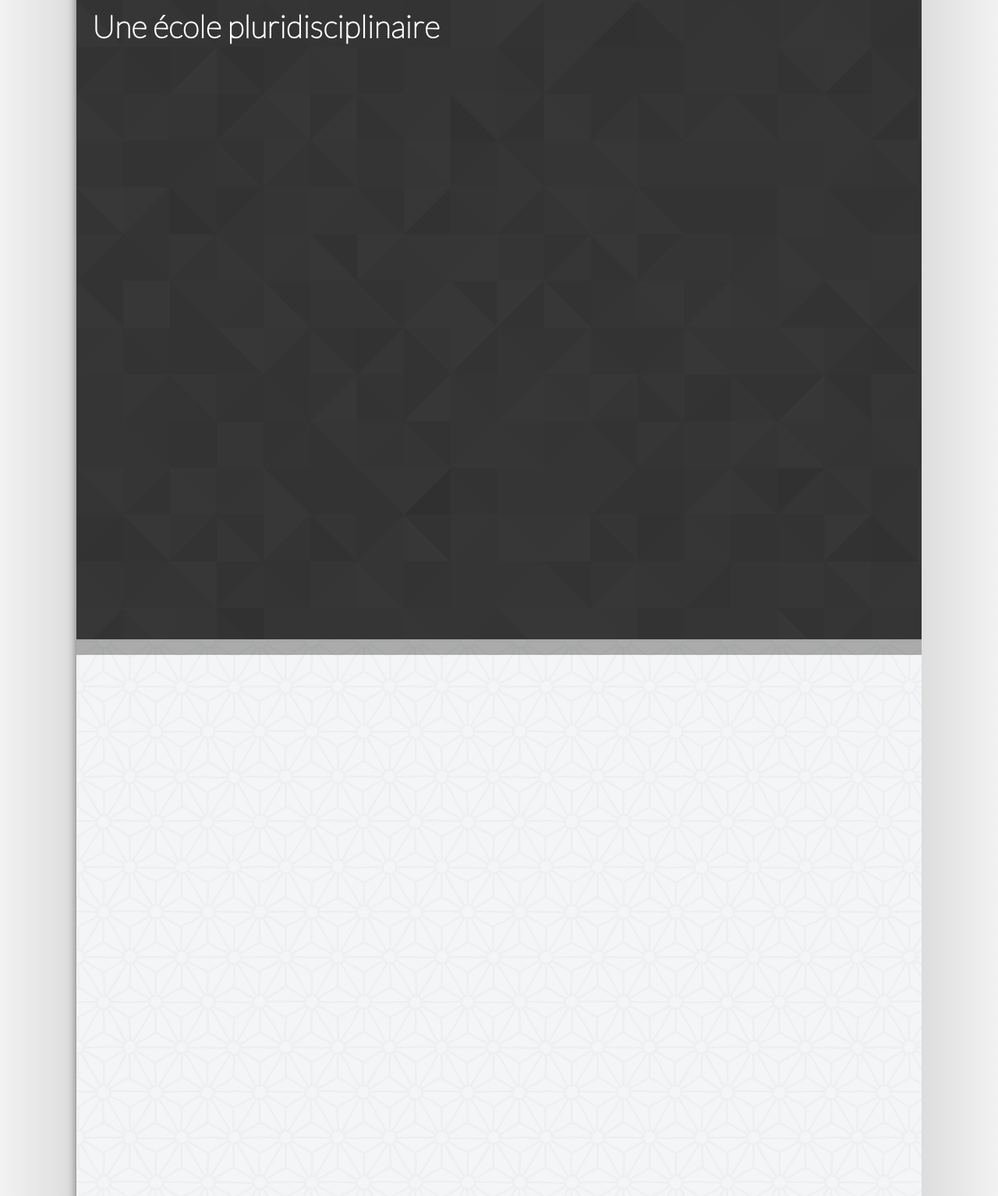
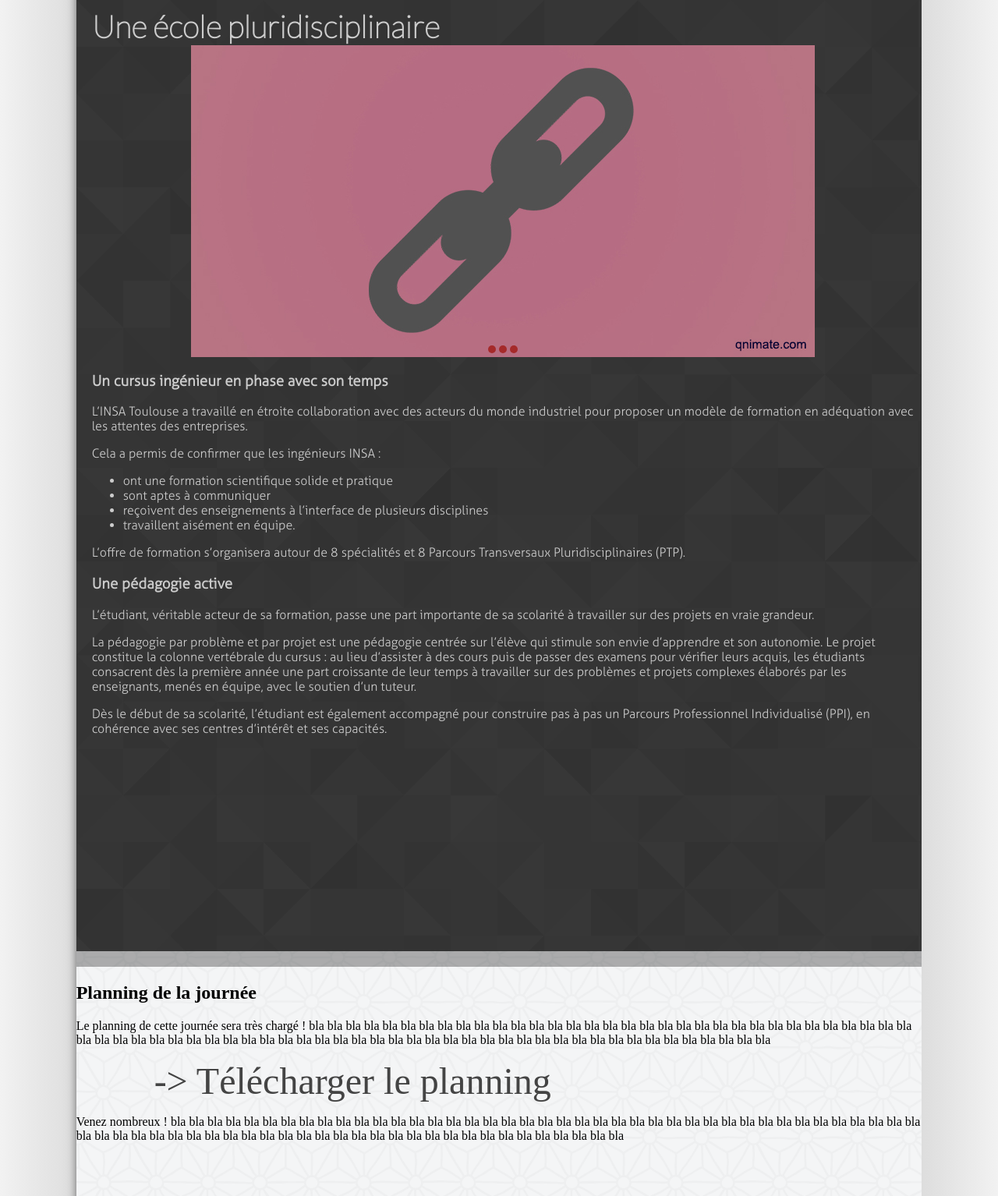
Before and after one commit to cflinto/maquette-PO-INSA, a plain HTML site: page index.html in a window 1280 px wide. Shown: the part 1026-2560 px from the top of the page at 78% size. Drawn offline with nearby package versions, Linux system fonts and the light colour scheme.

Commit message:
Scroll + Text

```diff
--- a/countdown.js
+++ b/countdown.js
@@ -1,4 +1,45 @@
 
+/*var imageScrollDivs = document.getElementsByClassName('slider-change');
+
+for(var i=0;i<imageScrollDivs.length;++i)
+{
+	imageScrollDivs[i].onclick = function(event) {
+
+		// This will prevent the default action of the anchor
+		//event.preventDefault();
+
+		//window.scrollTo(100, 0);
+		//window.location.hash.show();
+
+    	window.scrollTop(0);
+
+		// Failing the above, you could use this, however the above is recommended
+		//return false;
+
+	};
+}*/
+
+$('a[href*=\\#]').on('click', function(event){
+    $('html,body').animate({scrollTop:$(this.hash).offset().top}, 500);
+});
+
+function offsetAnchor() {
+  if (location.hash.length !== 0) {
+    window.scrollTo(window.scrollX, window.scrollY - 100);
+  }
+}
+
+// Captures click events of all <a> elements with href starting with #
+$(document).on('click', 'a[href^="#"]', function(event) {
+  // Click events are captured before hashchanges. Timeout
+  // causes offsetAnchor to be called after the page jump.
+  window.setTimeout(function() {
+    offsetAnchor();
+  }, 0);
+});
+
+// Set the offset when entering page with hash present in the url
+window.setTimeout(offsetAnchor, 0);
 
 
 var countDownDate = new Date("Jan 27, 2018 9:00:00").getTime();
--- a/design.css
+++ b/design.css
@@ -162,17 +162,18 @@ margin :0px;
 .INSA {
 	background-image: url("./footer_lodyas.png");
 	background-repeat: repeat;
-	height : 800px;
+	height : 1200px;
 	padding : 10px;
 	padding-left: 20px;
+	color : #cccccc;
+	font-family: "AllerLight"
 
 }
 
 .INSA h2 {
-	color : white;
 	font-size : 40px;
 	margin:0px;
-	font-family: "LatoHairline"
+	font-family: "LatoHairline";
 }
 
 .programme {
@@ -180,6 +181,13 @@ margin :0px;
 	background-image: url("./intersection.png");
 	background-repeat: repeat;
 	height : 700px;
+}
+
+.programme a {
+	text-decoration: none;
+	color: #444444;
+	font-size: 3em;
+	margin: 100px;
 }
 
 .acces {
@@ -245,6 +253,74 @@ margin :0px;
 }
 
 
+/**** image scroller ****/
+
+.slider-holder
+{
+    width: 800px;
+    height: 400px;
+    background-color: yellow;
+    margin-left: auto;
+    margin-right: auto;
+    margin-top: 0px;
+    text-align: center;
+    overflow: hidden;
+}
+
+.image-holder
+{
+    width: 2400px;
+    background-color: red;
+    height: 400px;
+    clear: both;
+    position: relative;
+
+    -webkit-transition: left 2s;
+    -moz-transition: left 2s;
+    -o-transition: left 2s;
+    transition: left 2s;
+}
+
+.slider-image
+{
+    float: left;
+    margin: 0px;
+    padding: 0px;
+    position: relative;
+}
+
+#slider-image-1:target ~ .image-holder
+{
+    left: 0px;
+}
+
+#slider-image-2:target ~ .image-holder
+{
+    left: -800px;
+}
+
+#slider-image-3:target ~ .image-holder
+{
+    left: -1600px;
+}
+
+.button-holder
+{
+    position: relative;
+    top: -20px;
+}
+
+.slider-change
+{
+    display: inline-block;
+    height: 10px;
+    width: 10px;
+    border-radius: 5px;
+    background-color: brown;
+}
+
+/***********************************/
+
 
 @font-face{
 	font-family: "AllerLight";
--- a/index.html
+++ b/index.html
@@ -26,11 +26,61 @@
 			<div class = "parallax"></div>
 
 			<div class="INSA" id="INSA">
-				<h2>Une école pluridisciplinaire</h2></div>
+				<h2>Une école pluridisciplinaire</h2>
+				<div class="slider-holder">
+					<span id="slider-image-1"></span>
+					<span id="slider-image-2"></span>
+					<span id="slider-image-3"></span>
+					<div class="image-holder">
+						<img src="1.jpg" class="slider-image" />
+						<img src="2.jpg" class="slider-image" />
+						<img src="3.jpg" class="slider-image" />
+					</div>
+					<div class="button-holder">
+						<a href="#slider-image-1" class="slider-change"></a>
+						<a href="#slider-image-2" class="slider-change"></a>
+						<a href="#slider-image-3" class="slider-change"></a>
+					</div>
+				</div>
+				<h3>Un cursus ingénieur en phase avec son temps</h3>
 
-			<div class="programme" id ="programme"></div>
+				<p>L’INSA Toulouse a travaillé en étroite col­laboration avec des acteurs du monde industriel pour proposer un modèle de formation en adéquation avec les attentes des entreprises.</p>
 
-			<div class="acces" id ="acces"></div>
+
+
+				<p>Cela a permis de confirmer que les ingénieurs INSA :
+
+					<ul>
+						<li>ont une formation scientifique solide et pratique</li>
+						<li>sont aptes à communiquer</li>
+						<li>reçoivent des enseignements à l’interface de plusieurs disciplines</li>
+						<li>travaillent aisément en équipe.</li>
+					</ul>
+				</p>
+
+
+
+				<p>L’offre de formation s’organisera autour de 8 spécialités et 8 Parcours Transversaux Pluridisciplinaires (PTP).</p>
+
+
+				<h3>Une pédagogie active</h3>
+
+				<p>L’étudiant, véritable acteur de sa formation, passe une part importante de sa scolarité à travailler sur des projets en vraie grandeur.</p>
+
+				<p>La pédagogie par problème et par projet est une pédagogie centrée sur l’élève qui stimule son envie d’apprendre et son autonomie. Le projet constitue la colonne vertébrale du cur­sus : au lieu d’assister à des cours puis de passer des examens pour vérifier leurs ac­quis, les étudiants consacrent dès la première année une part croissante de leur temps à travailler sur des problèmes et projets com­plexes élaborés par les enseignants, menés en équipe, avec le soutien d’un tuteur.</p>
+
+				<p>Dès le début de sa scolarité, l’étudiant est également accompagné pour construire pas à pas un Parcours Professionnel Individualisé (PPI), en cohérence avec ses centres d’intérêt et ses capacités.</p>
+			</div>
+
+			<div class="programme" id ="programme">
+				<h2>Planning de la journée</h2>
+				<p>Le planning de cette journée sera très chargé ! bla bla bla bla bla bla bla bla bla bla bla bla bla bla bla bla bla bla bla bla bla bla bla bla bla bla bla bla bla bla bla bla bla bla bla bla bla bla bla bla bla bla bla bla bla bla bla bla bla bla bla bla bla bla bla bla bla bla bla bla bla bla bla bla bla bla bla bla bla bla bla</p>
+				<a href="./programme2017_web.pdf">-> Télécharger le planning</a>
+				<p>Venez nombreux ! bla bla bla bla bla bla bla bla bla bla bla bla bla bla bla bla bla bla bla bla bla bla bla bla bla bla bla bla bla bla bla bla bla bla bla bla bla bla bla bla bla bla bla bla bla bla bla bla bla bla bla bla bla bla bla bla bla bla bla bla bla bla bla bla bla bla bla bla bla bla bla</p>
+			</div>
+
+			<div class="acces" id ="acces">
+			</div>
 
 			<div class="contact" id ="contact">
 				<h2>Nous contacter</h2>
@@ -59,7 +109,7 @@
 		</div>
 	</div>
 
-
-<script type="text/javascript" src="countdown.js"></script>
+<script src="https://ajax.googleapis.com/ajax/libs/jquery/3.2.1/jquery.min.js" ></script>
+<script src="countdown.js" ></script>
 
 </body>
```
Also changed, not shown: 1.jpg (added), 2.jpg (added), 3.jpg (added).
